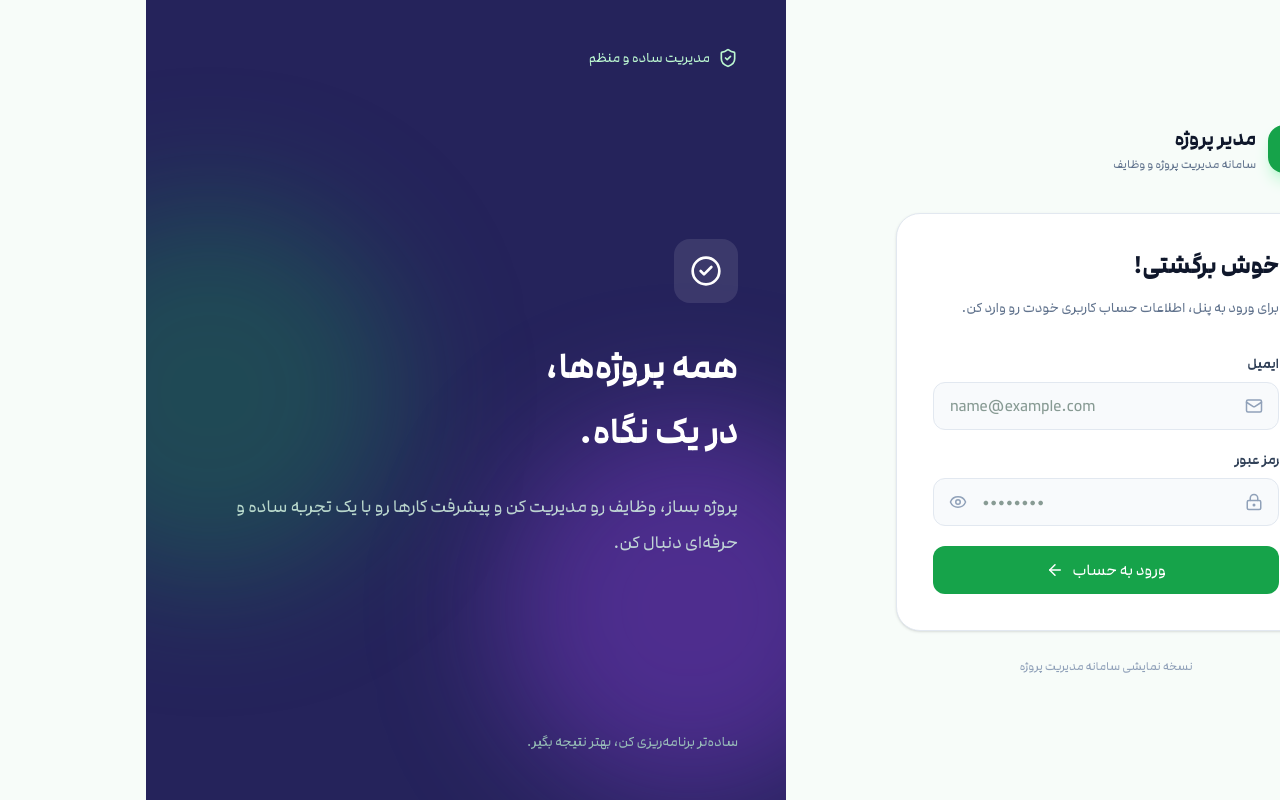
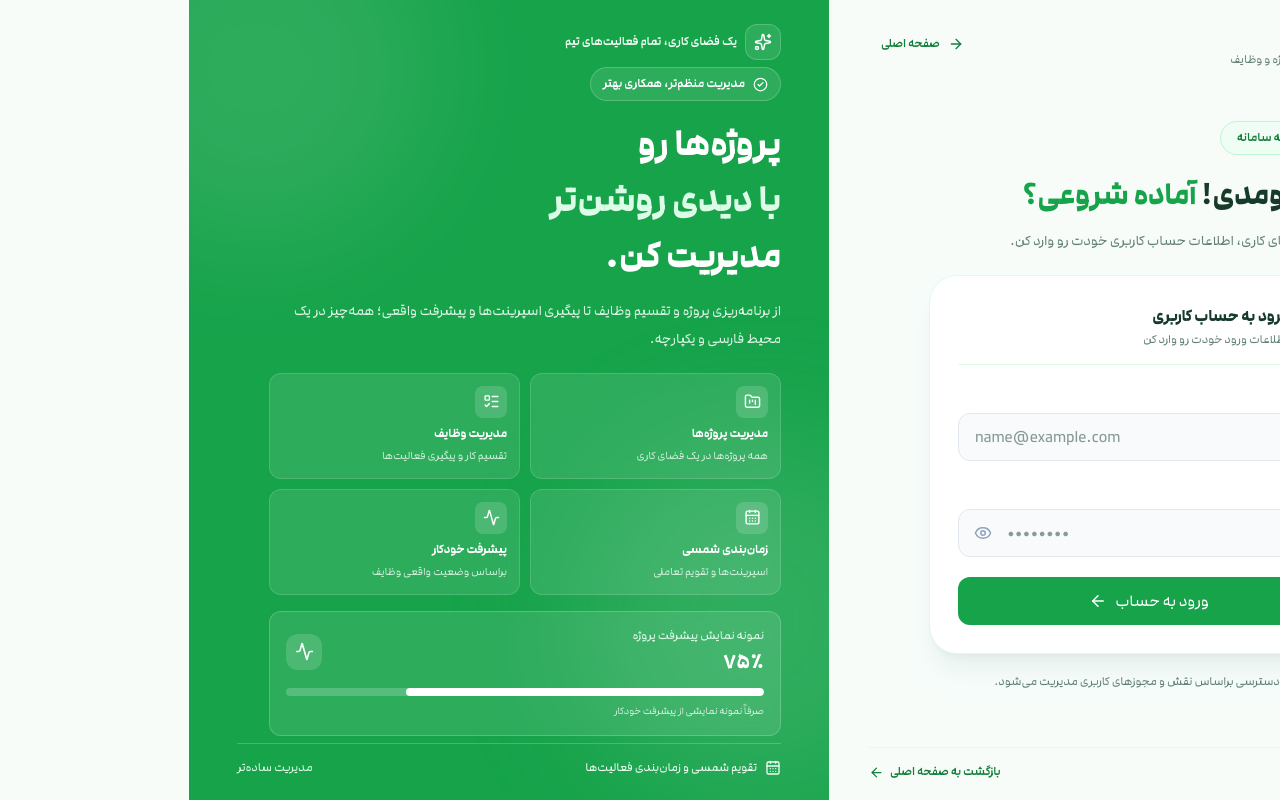
Before and after one commit to danialmousavi/project-manager, a Next.js app: page /login in a window 1280 px wide. Built offline with nearby package versions, Linux system fonts and the light colour scheme; no server answers.

Commit message:
feat: refactor LoginPage component with enhanced layout and user experience improvements

```diff
--- a/app/login/page.tsx
+++ b/app/login/page.tsx
@@ -1,12 +1,67 @@
 
+import { Suspense } from "react";
+import Link from "next/link";
 import { redirect } from "next/navigation";
-import { Layers3, ShieldCheck, CheckCircle2 } from "lucide-react";
+
+import {
+  Activity,
+  ArrowLeft,
+  ArrowRight,
+  CalendarDays,
+  CheckCircle2,
+  FolderKanban,
+  Layers3,
+  ListTodo,
+  LoaderCircle,
+  LockKeyhole,
+  ShieldCheck,
+  Sparkles,
+} from "lucide-react";
+
 import { getCurrentUser } from "@/lib/auth";
-import LoginForm from "../../components/auth/login-form";
+import LoginForm from "@/components/auth/login-form";
 
-export const instant = false;
+const features = [
+  {
+    icon: FolderKanban,
+    title: "مدیریت پروژه‌ها",
+    description: "همه پروژه‌ها در یک فضای کاری",
+  },
+  {
+    icon: ListTodo,
+    title: "مدیریت وظایف",
+    description: "تقسیم کار و پیگیری فعالیت‌ها",
+  },
+  {
+    icon: CalendarDays,
+    title: "زمان‌بندی شمسی",
+    description: "اسپرینت‌ها و تقویم تعاملی",
+  },
+  {
+    icon: Activity,
+    title: "پیشرفت خودکار",
+    description: "براساس وضعیت واقعی وظایف",
+  },
+];
 
-export default async function LoginPage() {
+export default function LoginPage() {
+  return (
+    <main
+      dir="rtl"
+      className="min-h-dvh lg:h-dvh lg:overflow-hidden"
+      style={{
+        backgroundColor: "var(--background)",
+        color: "var(--foreground)",
+      }}
+    >
+      <Suspense fallback={<LoginPageLoading />}>
+        <LoginPageContent />
+      </Suspense>
+    </main>
+  );
+}
+
+async function LoginPageContent() {
   const user = await getCurrentUser();
 
   if (user) {
@@ -14,73 +69,250 @@ export default async function LoginPage() {
   }
 
   return (
-    <main className="min-h-screen bg-[#f7fcf9] lg:grid lg:grid-cols-2">
-      <div className="flex min-h-screen items-center justify-center px-5 py-12 sm:px-8">
-        <div className="w-full max-w-[420px]">
-          <div className="mb-10 flex items-center gap-3">
-            <div className="flex size-12 items-center justify-center rounded-2xl bg-emerald-600 text-white shadow-lg shadow-emerald-200">
-              <Layers3 size={24} />
+    <div className="grid min-h-dvh lg:h-full lg:min-h-0 lg:grid-cols-2">
+      {/* RIGHT: Login form */}
+      <section className="flex min-h-dvh flex-col px-5 py-6 sm:px-8 lg:h-full lg:min-h-0 lg:overflow-y-auto lg:px-10 lg:py-5">
+        <header className="flex shrink-0 items-center justify-between gap-4">
+          <Link
+            href="/"
+            className="flex items-center gap-3"
+            aria-label="بازگشت به صفحه اصلی"
+          >
+            <div className="flex size-11 items-center justify-center rounded-2xl bg-emerald-600 text-white shadow-lg shadow-emerald-600/15">
+              <Layers3 size={23} />
             </div>
+
             <div>
-              <h1 className="text-xl font-bold text-slate-900">
+              <h1 className="text-lg font-extrabold">
                 مدیر پروژه
               </h1>
-              <p className="mt-1 text-xs text-slate-500">
+
+              <p
+                className="mt-1 text-xs"
+                style={{ color: "var(--muted)" }}
+              >
                 سامانه مدیریت پروژه و وظایف
               </p>
             </div>
+          </Link>
+
+          <Link
+            href="/"
+            className="inline-flex items-center gap-2 rounded-xl px-3 py-2 text-xs font-semibold text-emerald-700 transition hover:bg-emerald-50"
+          >
+            <ArrowRight size={16} />
+            <span className="hidden sm:inline">
+              صفحه اصلی
+            </span>
+          </Link>
+        </header>
+
+        <div className="flex flex-1 items-center justify-center py-6 lg:py-3">
+          <div className="w-full max-w-[440px]">
+            <div className="mb-5">
+              <span className="inline-flex items-center gap-2 rounded-full border border-emerald-200 bg-emerald-50 px-4 py-2 text-xs font-semibold text-emerald-700">
+                <LockKeyhole size={15} />
+                ورود امن به سامانه
+              </span>
+
+              <h2 className="mt-4 text-3xl font-extrabold leading-relaxed">
+                خوش اومدی!
+                <span className="text-emerald-600">
+                  {" "}آماده شروعی؟
+                </span>
+              </h2>
+
+              <p
+                className="mt-2 text-sm leading-7"
+                style={{ color: "var(--muted)" }}
+              >
+                برای ورود به فضای کاری، اطلاعات
+                حساب کاربری خودت رو وارد کن.
+              </p>
+            </div>
+
+            <div className="rounded-[28px] border border-emerald-100 bg-white p-6 shadow-xl shadow-emerald-950/5 sm:p-7">
+              <div className="mb-5 flex items-center gap-3 border-b border-emerald-100 pb-4">
+                <div className="flex size-10 items-center justify-center rounded-xl bg-emerald-50 text-emerald-600">
+                  <ShieldCheck size={21} />
+                </div>
+
+                <div>
+                  <h3 className="text-base font-extrabold">
+                    ورود به حساب کاربری
+                  </h3>
+
+                  <p
+                    className="mt-1 text-xs"
+                    style={{ color: "var(--muted)" }}
+                  >
+                    اطلاعات ورود خودت رو وارد کن
+                  </p>
+                </div>
+              </div>
+
+              <LoginForm />
+            </div>
+
+            <div className="mt-4 flex items-center justify-center gap-2">
+              <ShieldCheck
+                size={16}
+                className="text-emerald-600"
+              />
+
+              <p
+                className="text-center text-xs leading-6"
+                style={{ color: "var(--muted)" }}
+              >
+                دسترسی براساس نقش و مجوزهای کاربری
+                مدیریت می‌شود.
+              </p>
+            </div>
+          </div>
+        </div>
+
+        <footer className="flex shrink-0 flex-wrap items-center justify-between gap-3 border-t border-emerald-100 pt-4">
+          <p
+            className="text-xs"
+            style={{ color: "var(--muted)" }}
+          >
+            سامانه یکپارچه مدیریت پروژه
+          </p>
+
+          <Link
+            href="/"
+            className="inline-flex items-center gap-1.5 text-xs font-semibold text-emerald-700 hover:text-emerald-600"
+          >
+            بازگشت به صفحه اصلی
+            <ArrowLeft size={15} />
+          </Link>
+        </footer>
+      </section>
+
+      {/* LEFT: Introduction panel */}
+      <aside className="relative hidden h-full min-h-0 flex-col justify-between overflow-hidden bg-emerald-600 px-8 py-6 text-white lg:flex xl:px-12">
+        {/* Decorative background */}
+        <div className="pointer-events-none absolute -left-28 -top-28 size-[360px] rounded-full bg-white/10 blur-3xl" />
+        <div className="pointer-events-none absolute -right-28 bottom-0 size-[360px] rounded-full bg-emerald-300/20 blur-3xl" />
+
+        {/* Panel header */}
+        <div className="relative flex shrink-0 items-center gap-2">
+          <div className="flex size-9 items-center justify-center rounded-xl border border-white/20 bg-white/10">
+            <Sparkles size={18} />
           </div>
 
-          <div className="rounded-3xl border border-slate-200 bg-white p-7 shadow-sm sm:p-9">
-            <h2 className="text-2xl font-extrabold text-slate-900">
-              خوش برگشتی!
+          <span className="text-xs font-semibold text-emerald-50">
+            یک فضای کاری، تمام فعالیت‌های تیم
+          </span>
+        </div>
+
+        {/* Main content */}
+        <div className="relative flex min-h-0 flex-1 flex-col justify-center py-4">
+          <div className="max-w-lg">
+            <div className="mb-4 inline-flex items-center gap-2 rounded-full border border-white/20 bg-white/10 px-3 py-2 text-xs font-semibold">
+              <CheckCircle2 size={15} />
+              مدیریت منظم‌تر، همکاری بهتر
+            </div>
+
+            <h2 className="text-3xl font-extrabold leading-[1.55] xl:text-4xl">
+              پروژه‌ها رو
+              <span className="block text-emerald-100">
+                با دیدی روشن‌تر
+              </span>
+              مدیریت کن.
             </h2>
-            <p className="mt-3 text-sm leading-7 text-slate-500">
-              برای ورود به پنل، اطلاعات حساب کاربری خودت
-              رو وارد کن.
+
+            <p className="mt-3 max-w-lg text-sm leading-7 text-emerald-50/90">
+              از برنامه‌ریزی پروژه و تقسیم وظایف
+              تا پیگیری اسپرینت‌ها و پیشرفت واقعی؛
+              همه‌چیز در یک محیط فارسی و یکپارچه.
             </p>
 
-            <div className="mt-8">
-              <LoginForm />
+            {/* Compact feature cards */}
+            <div className="mt-5 grid grid-cols-2 gap-2.5">
+              {features.map((feature) => {
+                const Icon = feature.icon;
+
+                return (
+                  <div
+                    key={feature.title}
+                    className="rounded-xl border border-white/15 bg-white/10 p-3 backdrop-blur-sm transition hover:bg-white/15"
+                  >
+                    <div className="mb-2 flex size-8 items-center justify-center rounded-lg bg-white/15">
+                      <Icon size={17} />
+                    </div>
+
+                    <h3 className="text-xs font-bold">
+                      {feature.title}
+                    </h3>
+
+                    <p className="mt-1 text-[11px] leading-5 text-emerald-50/80">
+                      {feature.description}
+                    </p>
+                  </div>
+                );
+              })}
+            </div>
+
+            {/* Progress preview */}
+            <div className="mt-4 rounded-xl border border-white/20 bg-white/10 p-4 backdrop-blur-sm [@media(max-height:760px)]:hidden">
+              <div className="flex items-center justify-between gap-4">
+                <div>
+                  <p className="text-xs text-emerald-100">
+                    نمونه نمایش پیشرفت پروژه
+                  </p>
+
+                  <p className="mt-1 text-xl font-extrabold">
+                    ۷۵٪
+                  </p>
+                </div>
+
+                <div className="flex size-9 items-center justify-center rounded-xl bg-white/15">
+                  <Activity size={19} />
+                </div>
+              </div>
+
+              <div className="mt-3 h-2 overflow-hidden rounded-full bg-white/20">
+                <div className="h-full w-3/4 rounded-full bg-white" />
+              </div>
+
+              <p className="mt-2 text-[10px] text-emerald-50/80">
+                صرفاً نمونه نمایشی از پیشرفت خودکار
+              </p>
             </div>
           </div>
-
-          <p className="mt-7 text-center text-xs text-slate-400">
-            نسخه نمایشی سامانه مدیریت پروژه
-          </p>
-        </div>
-      </div>
-
-      <div className="relative hidden overflow-hidden bg-[#25235b] p-12 text-white lg:flex lg:flex-col lg:justify-between">
-        <div className="absolute -left-32 top-1/4 size-96 rounded-full bg-emerald-500/30 blur-3xl" />
-        <div className="absolute -right-24 bottom-0 size-96 rounded-full bg-purple-500/30 blur-3xl" />
-
-        <div className="relative flex items-center gap-2 text-sm text-emerald-200">
-          <ShieldCheck size={20} />
-          مدیریت ساده و منظم
         </div>
 
-        <div className="relative max-w-lg">
-          <div className="mb-8 inline-flex rounded-2xl bg-white/10 p-4">
-            <CheckCircle2 size={32} />
+        {/* Panel footer */}
+        <div className="relative flex shrink-0 items-center justify-between gap-4 border-t border-white/20 pt-4">
+          <div className="flex items-center gap-2 text-xs text-emerald-50">
+            <CalendarDays size={16} />
+            تقویم شمسی و زمان‌بندی فعالیت‌ها
           </div>
 
-          <h2 className="text-4xl font-bold leading-[1.8]">
-            همه پروژه‌ها،
-            <br />
-            در یک نگاه.
-          </h2>
-
-          <p className="mt-6 text-lg leading-9 text-emerald-100/80">
-            پروژه بساز، وظایف رو مدیریت کن و پیشرفت
-            کارها رو با یک تجربه ساده و حرفه‌ای دنبال کن.
-          </p>
+          <span className="text-xs text-emerald-100">
+            مدیریت ساده‌تر
+          </span>
         </div>
-
-        <p className="relative text-sm text-emerald-200/70">
-          ساده‌تر برنامه‌ریزی کن، بهتر نتیجه بگیر.
-        </p>
-      </div>
-    </main>
+      </aside>
+    </div>
   );
 }
+
+function LoginPageLoading() {
+  return (
+    <div className="flex min-h-dvh items-center justify-center gap-3">
+      <LoaderCircle
+        size={24}
+        className="animate-spin text-emerald-600"
+      />
+
+      <p
+        className="text-sm"
+        style={{ color: "var(--muted)" }}
+      >
+        در حال بررسی وضعیت ورود...
+      </p>
+    </div>
+  );
+}
```
